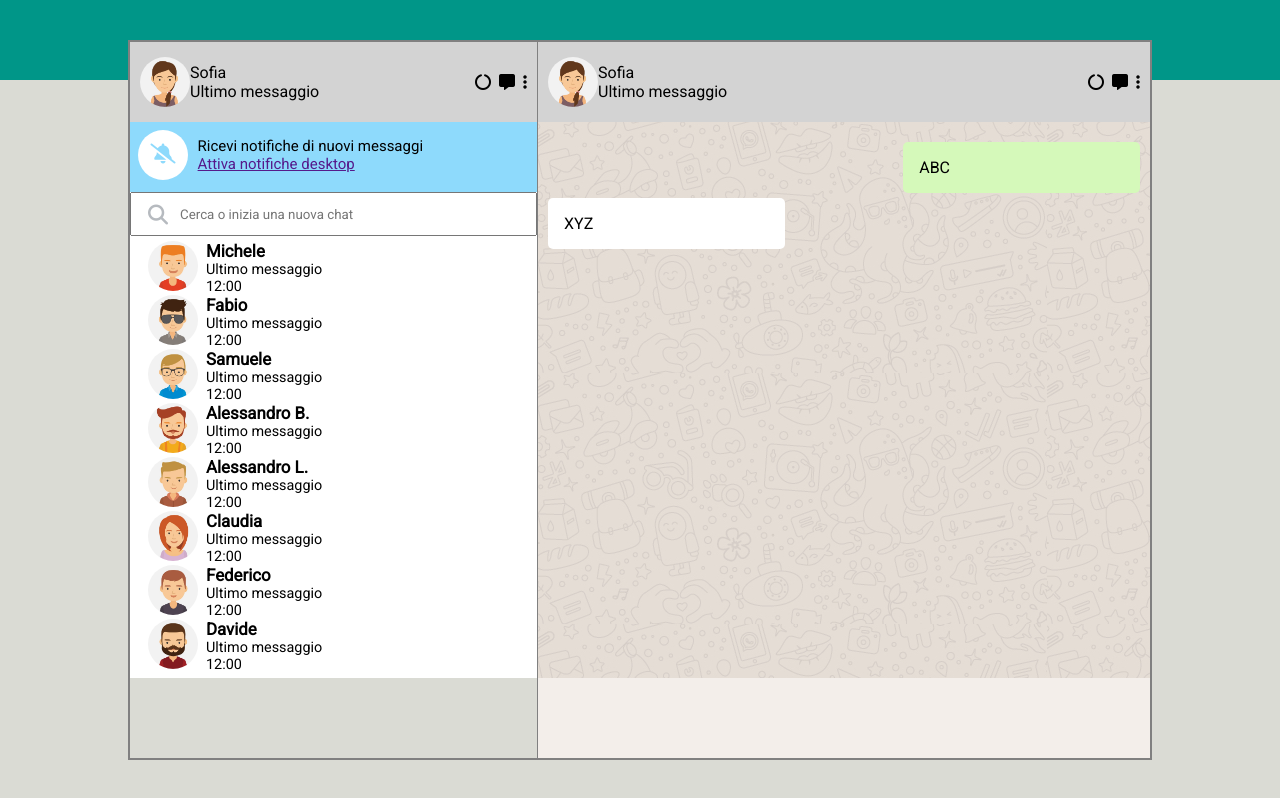
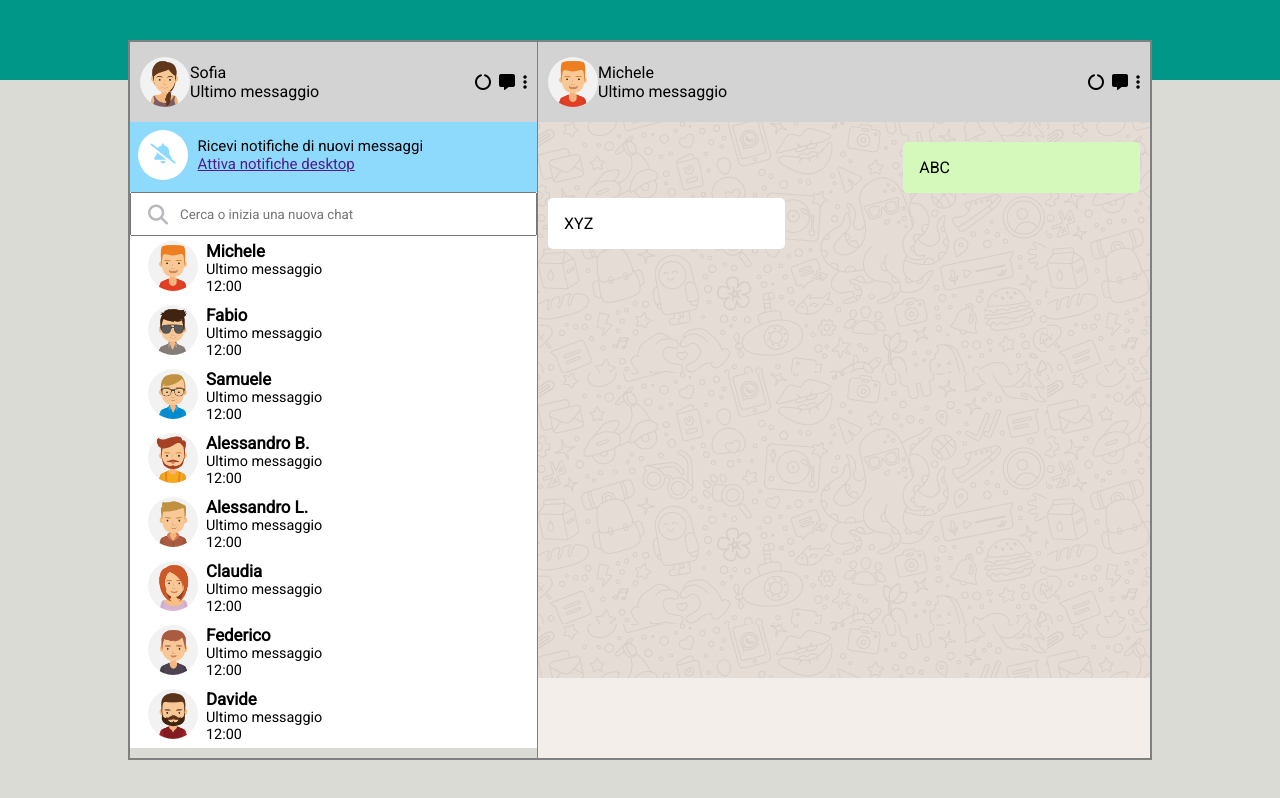
Before and after one commit to FranPer23/vue-boolzapp, a plain HTML site: page index.html in a window 1280 px wide. Drawn offline with nearby package versions, Linux system fonts and the light colour scheme.

Commit message:
modifica

```diff
--- a/index.html
+++ b/index.html
@@ -65,8 +65,8 @@
 
                 <!-- LEFT SIDE - CONTACTS  -->
                 <div class="contacts-list">
-                    <div class="contact-item">
-                         <div class="contact-info" v-for="contact in contacts">
+                    <div class="contact-item" v-for="(contact, index) in contacts" @click="changeContact()">
+                         <div class="contact-info" >
                              <img :src="`img/avatar${contact.avatar}.jpg`" alt="">
                                  <div class="contact-name">
                                      <h3>{{ contact.name }}</h3>
@@ -85,9 +85,9 @@
                 <!-- HEADER RIGHT SIDE  -->
                 <header class="header">
                     <div class="avatar">
-                    <img class="avatar-img" src="img/avatar_io.jpg" alt="" />
+                    <img class="avatar-img" :src="`img/avatar${ contacts[activeContact].avatar}.jpg`" alt="" />
                     <div>
-                        <p class="name">Sofia</p>
+                        <p class="name">{{ contacts[activeContact].name}}</p>
                         <p>Ultimo messaggio</p>
                     </div>
                     </div>
@@ -121,6 +121,7 @@
                 </footer>
             </div>
         </div>
+
     </div>
     <script src="js/script.js"></script>
 </body>
--- a/js/script.js
+++ b/js/script.js
@@ -1,8 +1,9 @@
-const {createApp} = Vue;
+const { createApp } = Vue;
 
 createApp({
     data() {
       return {
+        activeContact: 0,
         contacts: [
             {
                 name: 'Michele',
@@ -164,15 +165,17 @@ createApp({
                         status: 'received'
                     }
                 ],
-            }
-        ]
+            },
+        ],
 
       };
 
     },
 
     methods: {
+      changeContact() {
 
+      }
 
     }
 
```
